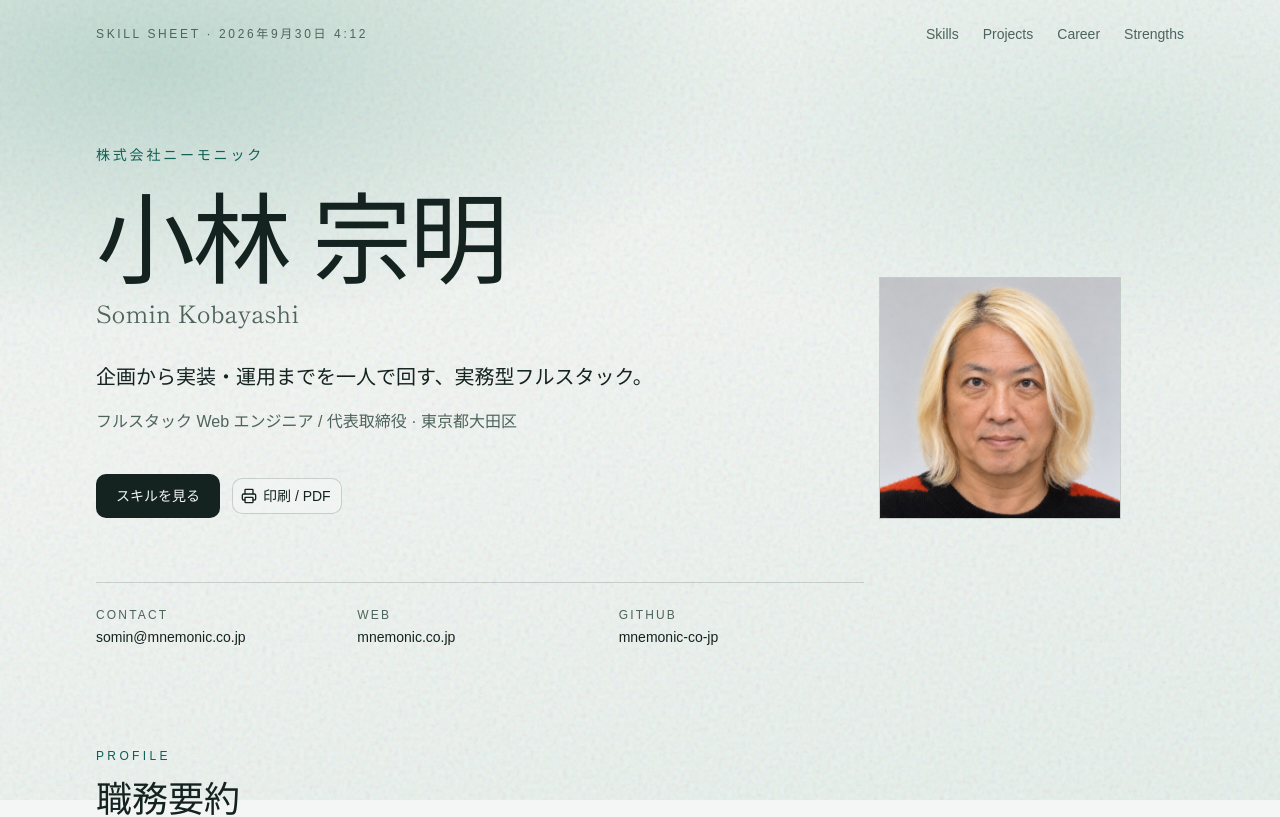
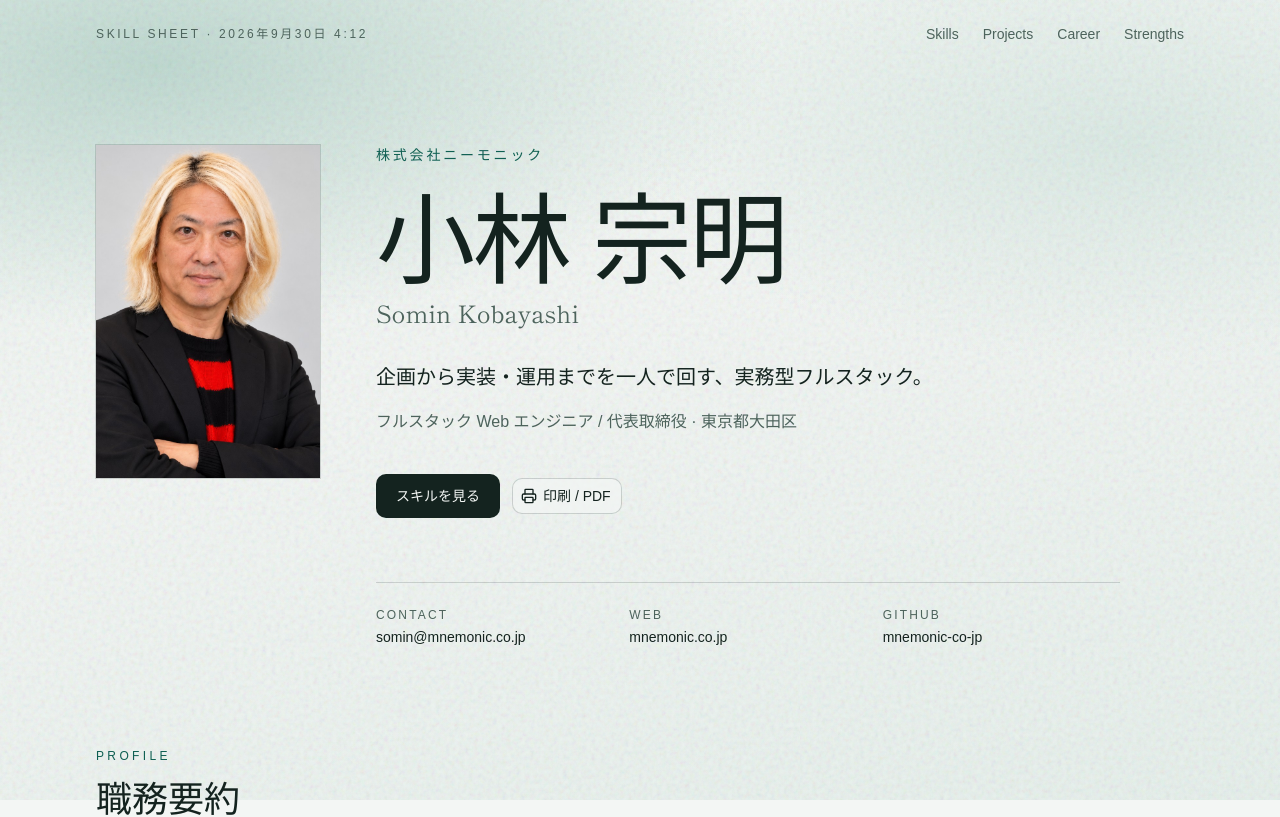
Before and after one commit to mnemonic-co-jp/skillsheet, a Next.js app: page / in a window 1280 px wide. Shown: the top 817 px of the page. Built offline with nearby package versions, Linux system fonts and the light colour scheme; a web font is replaced by a local one.

Commit message:
プロフィール写真差し替え

```diff
--- a/src/app/page.tsx
+++ b/src/app/page.tsx
@@ -35,7 +35,15 @@ export default function Home() {
 
       <main className="relative z-10">
         <section className="mx-auto flex min-h-[88vh] w-full max-w-6xl flex-col justify-center px-5 py-16 sm:px-8 sm:py-20">
-          <div className="hero-copy flex max-w-5xl flex-col gap-10 sm:flex-row sm:items-end sm:justify-between sm:gap-14">
+          <div className="hero-copy flex max-w-5xl flex-col gap-10 sm:flex-row sm:items-start sm:gap-14">
+            <Image
+              src={profilePhoto}
+              alt={`${profile.nameJa}のプロフィール写真`}
+              width={profilePhoto.width}
+              height={profilePhoto.height}
+              priority
+              className="hero-photo h-auto w-36 shrink-0 sm:w-48 md:w-56"
+            />
             <div className="min-w-0 flex-1">
               <p className="text-sm tracking-[0.2em] text-[var(--accent-deep)]">
                 {profile.company}
@@ -61,17 +69,6 @@ export default function Home() {
                 </a>
                 <PrintButton />
               </div>
-            </div>
-            <Image
-              src={profilePhoto}
-              alt={`${profile.nameJa}のプロフィール写真`}
-              width={240}
-              height={240}
-              priority
-              className="hero-photo order-first size-36 shrink-0 object-cover sm:order-none sm:size-52 md:size-60"
-            />
-          </div>
-
               <div className="hero-meta mt-16 grid max-w-3xl gap-4 border-t border-[var(--ink-line)] pt-6 text-sm text-[var(--ink-muted)] sm:grid-cols-3">
                 <div>
                   <p className="text-xs tracking-[0.18em] uppercase">Contact</p>
@@ -103,6 +100,8 @@ export default function Home() {
                   >
                     mnemonic-co-jp
                   </a>
+                </div>
+              </div>
             </div>
           </div>
         </section>
```
Also changed, not shown: src/assets/profile.jpg. Lines whose indentation alone changed are shown as unchanged.
